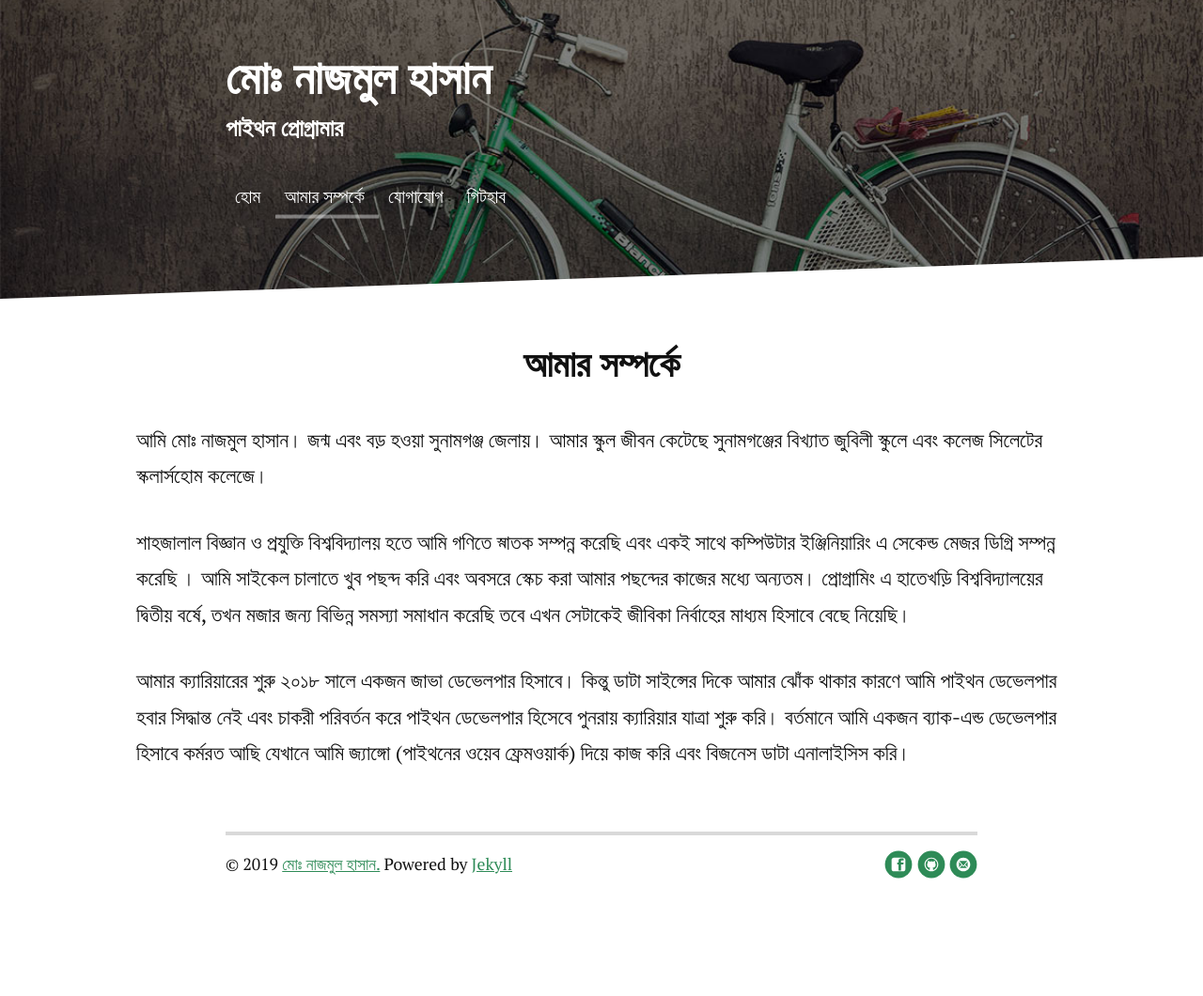
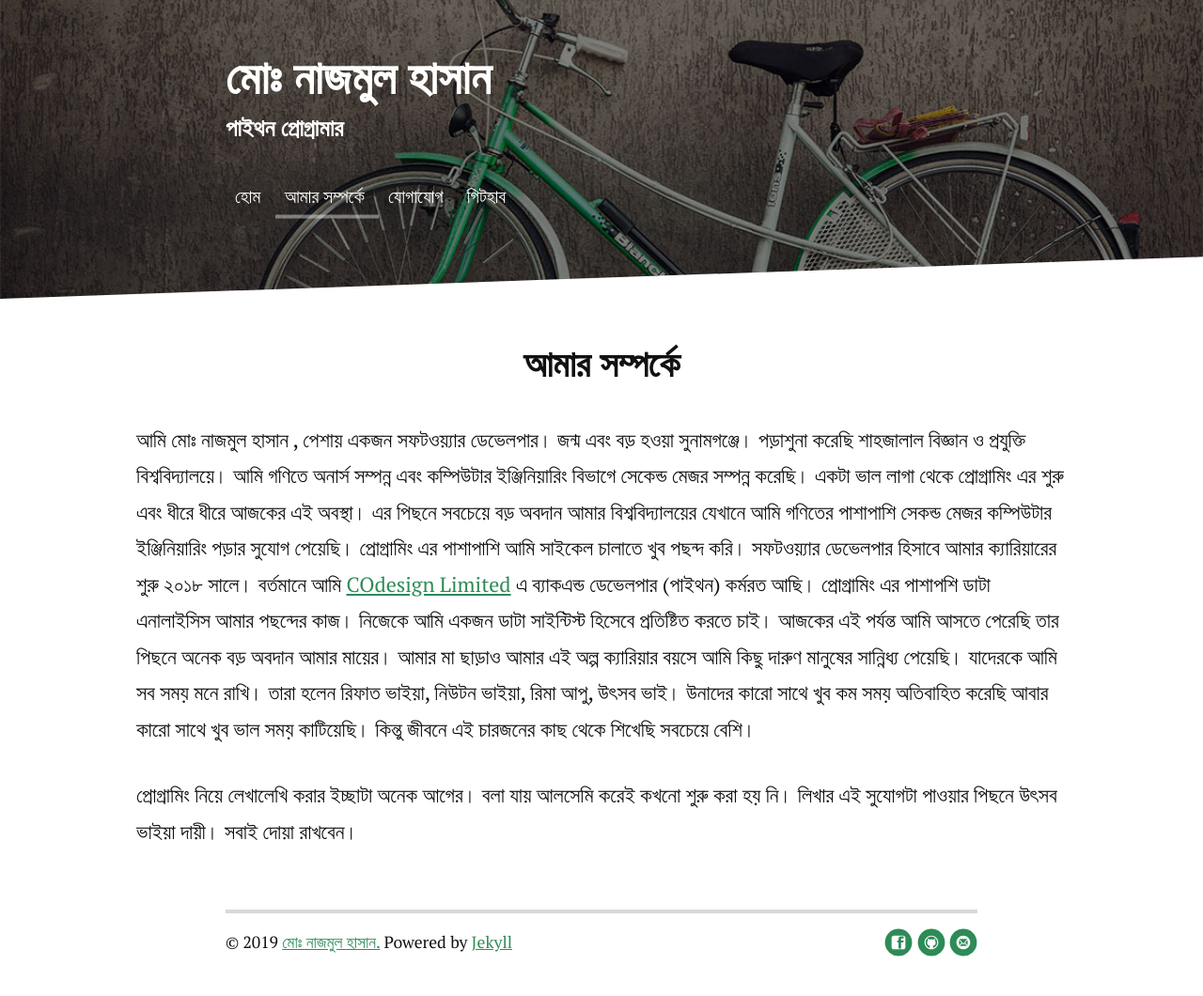
Before and after one commit to farhapartex/farhapartex.github.io, a Jekyll site: the page built from about.md, in a window 1280 px wide. Shown: the whole page at 94% size. Built offline with Jekyll 4.4.1, drawn with Linux system fonts in a browser that asks for light colours; nearby versions of some CDN libraries; before the commit the page ends 976 px from its top, so only the background shows below that.

Commit message:
about me section updated

```diff
--- a/about.md
+++ b/about.md
@@ -5,8 +5,10 @@ title: আমার সম্পর্কে
 ---
 ### <center class="pageTitle">আমার সম্পর্কে</center>
 
-আমি মোঃ নাজমুল হাসান। জন্ম এবং বড় হওয়া সুনামগঞ্জ জেলায়। আমার স্কুল জীবন কেটেছে সুনামগঞ্জের বিখ্যাত জুবিলী স্কুলে এবং কলেজ সিলেটের স্কলার্সহোম কলেজে।
+আমি মোঃ নাজমুল হাসান , পেশায় একজন সফটওয়্যার ডেভেলপার। জন্ম এবং বড় হওয়া সুনামগঞ্জে। পড়াশুনা করেছি শাহজালাল বিজ্ঞান ও প্রযুক্তি বিশ্ববিদ্যালয়ে। আমি গণিতে অনার্স সম্পন্ন এবং কম্পিউটার ইঞ্জিনিয়ারিং বিভাগে সেকেন্ড মেজর সম্পন্ন করেছি। একটা ভাল লাগা থেকে প্রোগ্রামিং এর শুরু এবং ধীরে ধীরে আজকের এই অবস্থা। এর পিছনে সবচেয়ে বড় অবদান আমার বিশ্ববিদ্যালয়ের যেখানে আমি গণিতের পাশাপাশি সেকন্ড মেজর কম্পিউটার ইঞ্জিনিয়ারিং পড়ার সুযোগ পেয়েছি।
+প্রোগ্রামিং এর পাশাপাশি আমি সাইকেল চালাতে খুব পছন্দ করি।
+সফটওয়্যার ডেভেলপার হিসাবে আমার ক্যারিয়ারের শুরু ২০১৮ সালে। বর্তমানে আমি <a href="https://codesign.com.bd">COdesign Limited</a> এ ব্যাকএন্ড ডেভেলপার (পাইথন) কর্মরত আছি। প্রোগ্রামিং এর পাশাপশি ডাটা এনালাইসিস আমার পছন্দের কাজ। নিজেকে আমি একজন ডাটা সাইন্টিস্ট হিসেবে প্রতিষ্টিত করতে চাই।
+আজকের এই পর্যন্ত আমি আসতে পেরেছি তার পিছনে অনেক বড় অবদান আমার মায়ের। আমার মা ছাড়াও আমার এই অল্প ক্যারিয়ার বয়সে আমি কিছু দারুণ মানুষের সান্নিধ্য পেয়েছি। যাদেরকে আমি সব সময় মনে রাখি। তারা হলেন রিফাত ভাইয়া, নিউটন ভাইয়া, রিমা আপু, উৎসব ভাই। উনাদের কারো সাথে খুব কম সময় অতিবাহিত করেছি আবার কারো সাথে খুব ভাল সময় কাটিয়েছি। কিন্তু জীবনে এই চারজনের কাছ থেকে শিখেছি সবচেয়ে বেশি।
 
-শাহজালাল বিজ্ঞান ও প্রযুক্তি বিশ্ববিদ্যালয় হতে আমি গণিতে স্নাতক সম্পন্ন করেছি এবং একই সাথে কম্পিউটার ইঞ্জিনিয়ারিং এ সেকেন্ড মেজর ডিগ্রি সম্পন্ন করেছি । আমি সাইকেল চালাতে খুব পছন্দ করি এবং অবসরে স্কেচ করা আমার পছন্দের কাজের মধ্যে অন্যতম। প্রোগ্রামিং এ হাতেখড়ি বিশ্ববিদ্যালয়ের দ্বিতীয় বর্ষে, তখন মজার জন্য বিভিন্ন সমস্যা সমাধান করেছি তবে এখন সেটাকেই জীবিকা নির্বাহের মাধ্যম হিসাবে বেছে নিয়েছি।
-
-আমার ক্যারিয়ারের শুরু ২০১৮ সালে একজন জাভা ডেভেলপার হিসাবে। কিন্তু ডাটা সাইন্সের দিকে আমার ঝোঁক থাকার কারণে আমি পাইথন ডেভেলপার হবার সিদ্ধান্ত নেই এবং চাকরী পরিবর্তন করে পাইথন ডেভেলপার হিসেবে পুনরায় ক্যারিয়ার যাত্রা শুরু করি।  বর্তমানে আমি একজন ব্যাক-এন্ড ডেভেলপার হিসাবে কর্মরত আছি যেখানে আমি জ্যাঙ্গো (পাইথনের ওয়েব ফ্রেমওয়ার্ক) দিয়ে কাজ করি এবং বিজনেস ডাটা এনালাইসিস করি।
+প্রোগ্রামিং নিয়ে লেখালেখি করার ইচ্ছাটা অনেক আগের। বলা যায় আলসেমি করেই কখনো শুরু করা হয় নি। লিখার এই সুযোগটা পাওয়ার পিছনে উৎসব ভাইয়া দায়ী।
+সবাই দোয়া রাখবেন।
```
